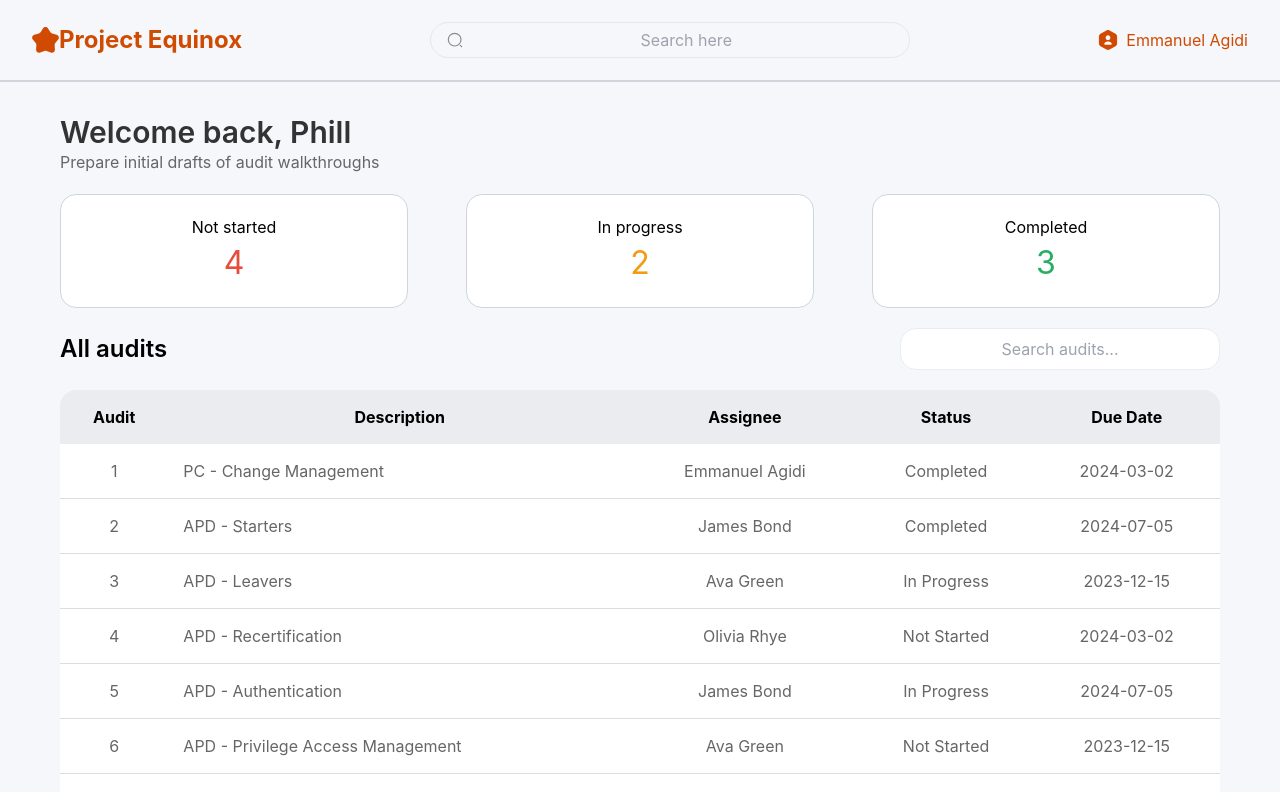
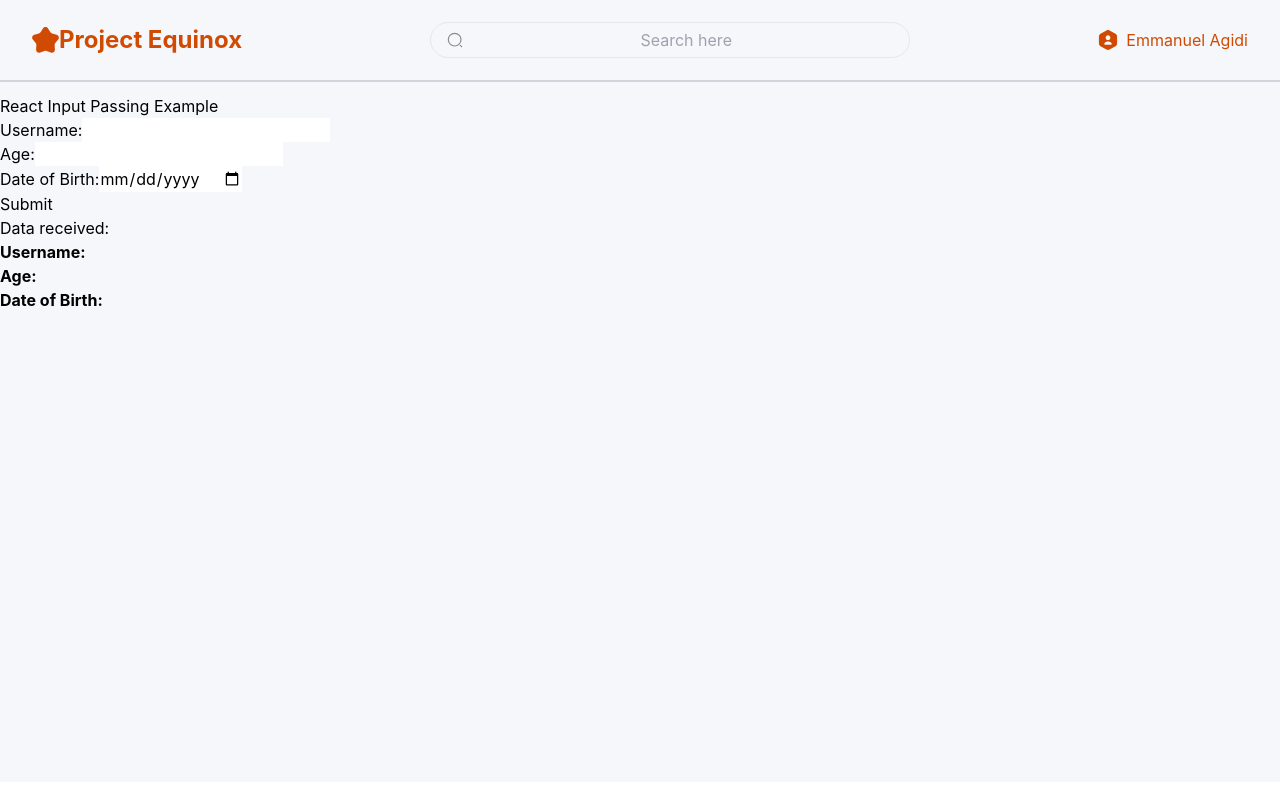
Before and after one commit to AgidiMaro/Aquinox, a React (Create React App) app in the folder next-audit-ui/: page /form in a window 1280 px wide. Before the commit this address led to /dashboard. Shown: the top 792 px of the page. Built offline with nearby package versions, Linux system fonts and the light colour scheme.

Commit message:
update ui to remove draft result

```diff
--- a/next-audit-ui/src/audit-app/components/common/filesection/FileSection.tsx
+++ b/next-audit-ui/src/audit-app/components/common/filesection/FileSection.tsx
@@ -12,30 +12,20 @@ export interface FileSectionProps {
   useSample?: boolean;
   isTextInput?: boolean;
   accept?: string;
+  isDateInput?: boolean;
+  hasExpansion?: boolean;
+  placeholder?: string;
 }
 
 const FileSection = (props: FileSectionProps) => {
-
-  const [files, setFiles] = useState([] as any []);
+  const [files, setFiles] = useState([] as any[]);
   const [isExpanded, setExpanded] = useState(true);
   const [textInput, setTextInput] = useState<string>("");
+  const [dateInput, setDateInput] = useState<string>("");
 
-  const expandedIconClass = 'arrow up';
-  const collapsedIconClass = 'arrow down';
-  const displayClass = isExpanded ? "" : "none"
-
-  // const onUpload = (event: any) => {
-
-  //   let filesUploaded = [];
-
-  //   for (const node of event.target.files) {
-  //     filesUploaded.push(node);
-  //   }
-  //   setFiles(filesUploaded);
-  //   setExpanded(true);
-  // }
-
-
+  const expandedIconClass = "arrow up";
+  const collapsedIconClass = "arrow down";
+  const displayClass = isExpanded ? "" : "none";
 
   const onUpload = (event: React.ChangeEvent<HTMLInputElement>) => {
     const filesArray = Array.from(event.target.files || []);
@@ -47,7 +37,10 @@ const FileSection = (props: FileSectionProps) => {
     setTextInput(event.target.value);
   };
 
-  // Rendering files
+  const onDateChange = (event: React.ChangeEvent<HTMLInputElement>) => {
+    setDateInput(event.target.value);
+  };
+
   let filesDisplay;
 
   if (props.useSample) {
@@ -57,36 +50,43 @@ const FileSection = (props: FileSectionProps) => {
         <FileIcon name={`${props.nameOnForm} Sample 2`} />
       </>
     );
-  } else if (!files || !files.length ) {
+  } else if (!files || !files.length) {
     filesDisplay = (
       <span>
         {" "}
         <b>Click to upload</b> or drag and drop
       </span>
     );
-  }else {
-    filesDisplay = files.map((file) => <FileIcon key={(file as any).name} name={(file as any).name} />);
+  } else {
+    filesDisplay = files.map((file) => (
+      <FileIcon key={(file as any).name} name={(file as any).name} />
+    ));
   }
-
 
   return (
     <>
       <div className="flex items-center mb-5">
         <div className="inline-block">
           <div className="text-2xl mb-3">
-            <i
-              className={!isExpanded ? expandedIconClass : collapsedIconClass}
-              onClick={() => setExpanded(!isExpanded)}
-            ></i>
-            <span className="ml-5 text-lg font-semibold text-darkBlack">
+            {props.hasExpansion && (
+              <i
+                className={!isExpanded ? expandedIconClass : collapsedIconClass}
+                onClick={() => setExpanded(!isExpanded)}
+              ></i>
+            )}
+            <span
+              className={`ml-5 text-lg font-semibold text-darkBlack ${
+                !props.hasExpansion ? "ml-0" : ""
+              }`}
+            >
               {props.titleText}{" "}
             </span>
           </div>
-          <div className="ml-8 text-sm font-regulat text-lightBlack">
+          <div className="ml-8 text-sm font-regular text-lightBlack">
             {props.descriptionText}
           </div>
         </div>
-        {!props.useSample && (
+        {!props.isTextInput && !props.isDateInput && !props.useSample && (
           <button
             type="button"
             className="ml-auto py-2 px-4 bg-pureWhite text-lightBlack font-semibold file-button text-sm"
@@ -96,36 +96,26 @@ const FileSection = (props: FileSectionProps) => {
         )}
       </div>
 
-      {/* <div className={`mb-4 ${displayClass}`}>
-        <label className="block flex items-center justify-center mb-2 p-2 text-sm bg-pureWhite font-medium input-label">
-          {filesDisplay}
-          <input
-            id={props.nameOnForm}
-            required={props.required}
-            className="block w-full text-sm rounded-lg cursor-pointer none"
-            name={props.nameOnForm}
-            type="file"
-            multiple={true}
-            onChange={onUpload}
-            disabled={props.disabled}
-            accept=".pdf,.txt,.docx,.xlsx,.csv"
-          />
-        </label>
-
+      <div className={`mb-4 ${props.hasExpansion ? displayClass : ""}`}>
         {props.isTextInput && (
           <textarea
             className="block w-full text-sm rounded-lg p-2 mt-2 border border-gray-300"
-            placeholder="Enter additional context here"
+            placeholder={props.placeholder || "Enter additional context here"}
             value={textInput}
             onChange={onTextChange}
             name={`${props.nameOnForm}_text`}
           ></textarea>
         )}
-
-      </div> */}
-
-      <div className={`mb-4 ${displayClass}`}>
-        {!props.isTextInput && (
+        {props.isDateInput && (
+          <input
+            type="date"
+            className="block w-full text-sm rounded-lg p-2 mt-2 border border-gray-300"
+            value={dateInput}
+            onChange={onDateChange}
+            name={`${props.nameOnForm}_date`}
+          />
+        )}
+        {!props.isTextInput && !props.isDateInput && (
           <label className="block flex items-center justify-center mb-2 p-2 text-sm bg-pureWhite font-medium input-label">
             {filesDisplay}
             <input
@@ -137,22 +127,14 @@ const FileSection = (props: FileSectionProps) => {
               multiple={true}
               onChange={onUpload}
               disabled={props.disabled}
-              accept={props.accept} // Use accept prop
+              accept={props.accept}
             />
           </label>
-        )}
-        {props.isTextInput && (
-          <textarea
-            className="block w-full text-sm rounded-lg p-2 mt-2 border border-gray-300"
-            placeholder="Enter additional context here"
-            value={textInput}
-            onChange={onTextChange}
-            name={`${props.nameOnForm}_text`}
-          ></textarea>
         )}
       </div>
     </>
   );
-}
+};
+
 
 export default FileSection;
--- a/next-audit-ui/src/audit-app/components/pages/dashboard/Dashboard.tsx
+++ b/next-audit-ui/src/audit-app/components/pages/dashboard/Dashboard.tsx
@@ -95,6 +95,8 @@ const Dashboard = () => {
   const navigateToAudit = (auditId: number) => {
     // navigate(`/audit/${auditId}`);
     navigate("/report");
+    // navigate("/form");
+
   };
 
   return (
--- /dev/null
+++ b/next-audit-ui/src/audit-app/components/pages/form/Form.tsx
@@ -0,0 +1,73 @@
+import React, { useState, ChangeEvent, FormEvent } from "react";
+
+interface FormData {
+  username: string;
+  age: string;
+  dob: string;
+}
+
+interface FormProps {
+  setFormData: (data: FormData) => void;
+}
+
+function Form({ setFormData }: FormProps) {
+  const [inputValues, setInputValues] = useState<FormData>({
+    username: "",
+    age: "",
+    dob: "",
+  });
+
+  const handleChange = (e: ChangeEvent<HTMLInputElement>) => {
+    const { name, value } = e.target;
+    setInputValues({
+      ...inputValues,
+      [name]: value,
+    });
+  };
+
+  const handleSubmit = (event: FormEvent) => {
+    event.preventDefault();
+    setFormData(inputValues);
+  };
+
+  return (
+    <form onSubmit={handleSubmit}>
+      <div>
+        <label>
+          Username:
+          <input
+            type="text"
+            name="username"
+            value={inputValues.username}
+            onChange={handleChange}
+          />
+        </label>
+      </div>
+      <div>
+        <label>
+          Age:
+          <input
+            type="number"
+            name="age"
+            value={inputValues.age}
+            onChange={handleChange}
+          />
+        </label>
+      </div>
+      <div>
+        <label>
+          Date of Birth:
+          <input
+            type="date"
+            name="dob"
+            value={inputValues.dob}
+            onChange={handleChange}
+          />
+        </label>
+      </div>
+      <button type="submit">Submit</button>
+    </form>
+  );
+}
+
+export default Form;
--- /dev/null
+++ b/next-audit-ui/src/audit-app/components/pages/form/FormApp.tsx
@@ -0,0 +1,27 @@
+import React, { useState } from "react";
+import Form from "./Form";
+import FormDisplay from "./FormDisplay";
+
+interface FormData {
+  username: string;
+  age: string;
+  dob: string;
+}
+
+function FormApp() {
+  const [formData, setFormData] = useState<FormData>({
+    username: "",
+    age: "",
+    dob: "",
+  });
+
+  return (
+    <div className="FormApp">
+      <h1>React Input Passing Example</h1>
+      <Form setFormData={setFormData} />
+      <FormDisplay data={formData} />
+    </div>
+  );
+}
+
+export default FormApp;
--- /dev/null
+++ b/next-audit-ui/src/audit-app/components/pages/form/FormDisplay.tsx
@@ -0,0 +1,28 @@
+import React from "react";
+
+interface FormDisplayProps {
+  data: {
+    username: string;
+    age: string;
+    dob: string;
+  };
+}
+
+function FormDisplay({ data }: FormDisplayProps) {
+  return (
+    <div>
+      <h2>Data received:</h2>
+      <p>
+        <strong>Username:</strong> {data.username}
+      </p>
+      <p>
+        <strong>Age:</strong> {data.age}
+      </p>
+      <p>
+        <strong>Date of Birth:</strong> {data.dob}
+      </p>
+    </div>
+  );
+}
+
+export default FormDisplay;
--- a/next-audit-ui/src/audit-app/components/router/Router.tsx
+++ b/next-audit-ui/src/audit-app/components/router/Router.tsx
@@ -13,20 +13,24 @@ import Dashboard from '../pages/dashboard/Dashboard';
 import CreateReport2 from '../pages/report/create/CreateReport2';
 import CreateReport from '../pages/report/create/CreateReport';
 import User from '../pages/user/User';
+import FormApp from '../pages/form/FormApp';
 
 const Router = () => {
 
   return (
     <Routes>
-      <Route path='report' element={<Report/>}>
-        <Route path='' element={<CreateReport2/>}/>
-        <Route path='test' element={<CreateReport/>}/>
-        <Route path='result' element={<TableReport/>}/>
-        <Route path='chart' element={<ChartReport/>}/>
+      <Route path="report" element={<Report />}>
+        <Route path="" element={<CreateReport2 />} />
+        <Route path="test" element={<CreateReport />} />
+        <Route path="result" element={<TableReport />} />
+        <Route path="chart" element={<ChartReport />} />
       </Route>
-      <Route path='dashboard' element={<Dashboard/>}/>
-      <Route path='user' element={<User/>}/>
-      <Route path='*' element={<Navigate to='/dashboard' replace/>}/>
+      <Route path="form" element={<FormApp />}/>
+
+      <Route path="dashboard" element={<Dashboard />} />
+
+      <Route path="user" element={<User />} />
+      <Route path="*" element={<Navigate to="/dashboard" replace />} />
     </Routes>
   );
 
```
Also changed, not shown: next-audit-ui/src/audit-app/components/pages/report/create/CreateReport2.tsx (+84 -47 lines), next-audit-ui/src/audit-app/components/pages/report/table/TableReport.tsx (+9 -18 lines).
